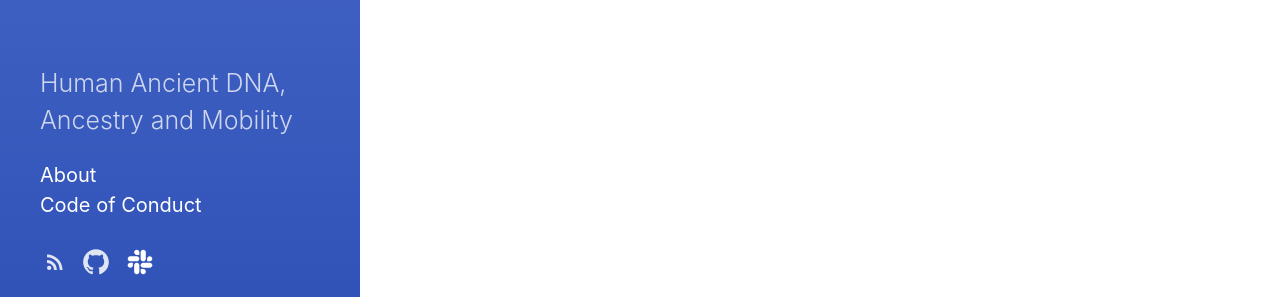
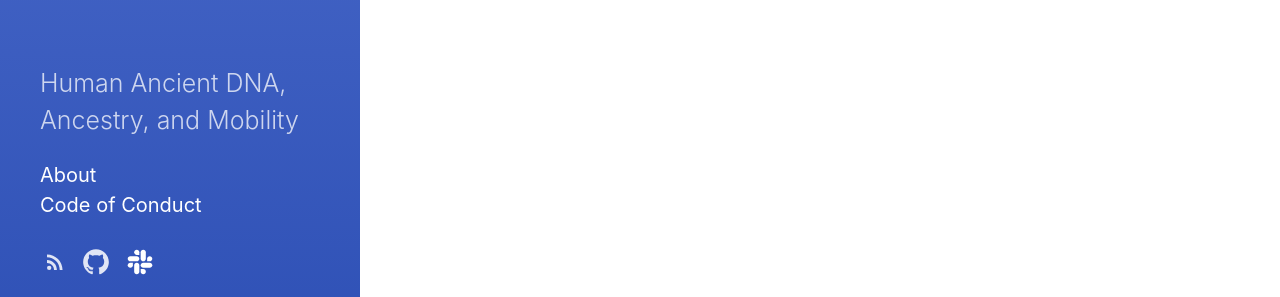
Before and after one commit to haam-community/haam-community.github.io, a Jekyll site: the page built from index.html, in a window 1280 px wide. Shown: the part 538-835 px from the top of the page. Built offline with Jekyll 4.4.1, drawn with Linux system fonts in a browser that asks for light colours; the list of posts is cut into pages by our own code.

Commit message:
add oxford comma

```diff
--- a/_config.yml
+++ b/_config.yml
@@ -7,7 +7,7 @@ title: HAAM Community
 tagline: Website for the HAAM Community
 description: |
   Human Ancient DNA,
-  Ancestry and
+  Ancestry, and
   Mobility
 url: https://haam-community.github.io/haam-community.github.io/
 baseurl:
```
